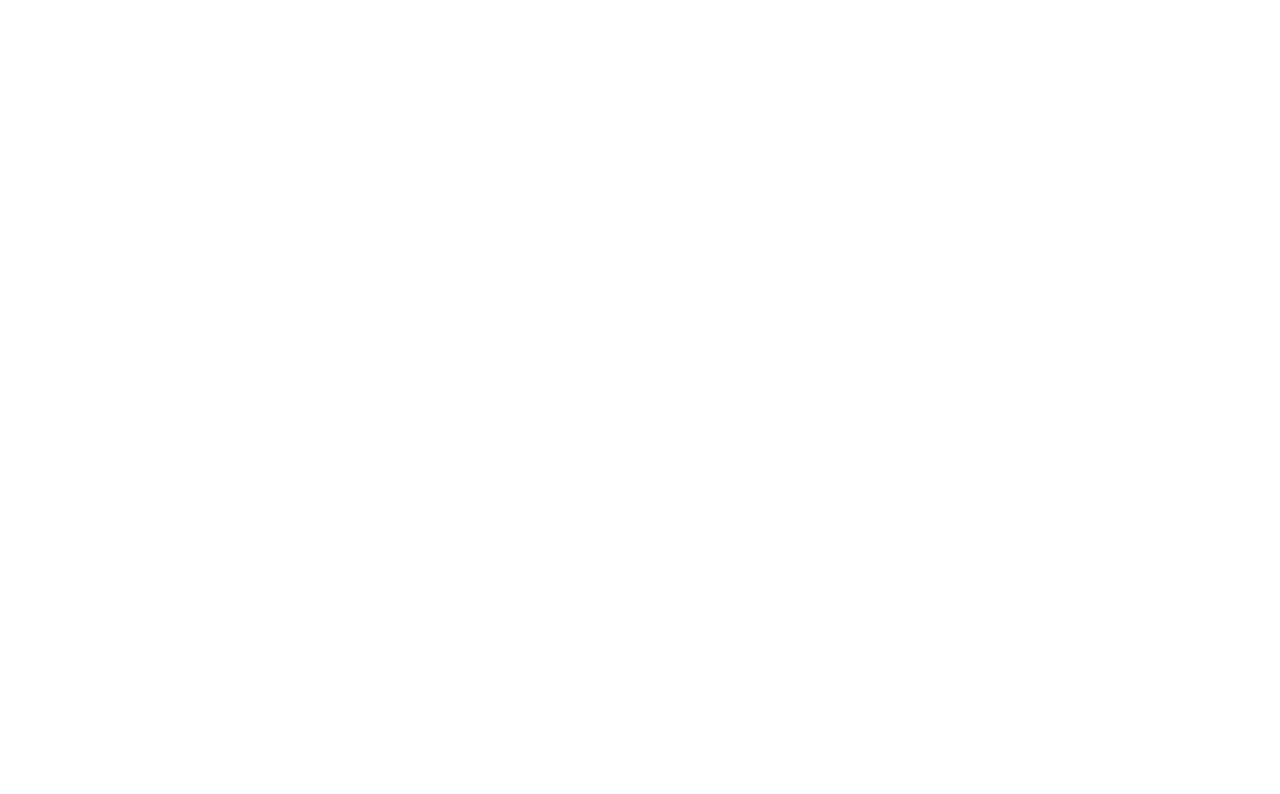
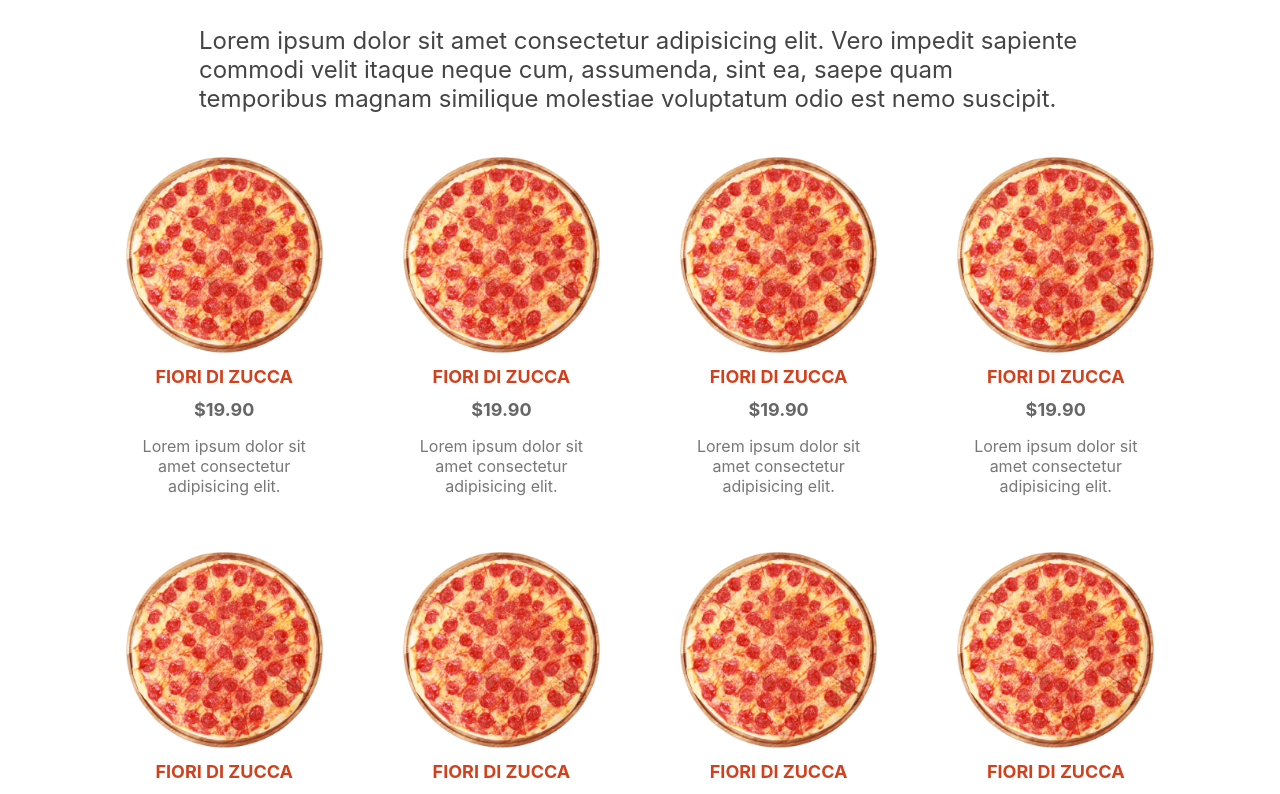
Before and after one commit to ufukcankurt/nextjs-food-order-app, a Next.js app: page / in a window 1280 px wide. Shown: the part 900-1694 px from the top of the page. Before the commit the page ends 820 px from the top, so only its background shows below. Built offline with nearby package versions, Linux system fonts and the light colour scheme.

Commit message:
Create | Listing Products

```diff
--- a/components/Featured.jsx
+++ b/components/Featured.jsx
@@ -21,8 +21,6 @@
     }
   }
 
-  console.log(index);
-
   return (
     <div className={styles.container}>
       <div className={styles.arrowContainer} style={{ left: 0 }} onClick={() => handleArrow("l")}>
--- /dev/null
+++ b/components/PizzaCard.jsx
@@ -0,0 +1,18 @@
+import styles from "../styles/PizzaCard.module.css"
+import React from 'react'
+import Image from "next/image"
+
+const PizzaCard = () => {
+  return (
+    <div className={styles.container}>
+        <Image src="/img/pizza.png" alt="" width="500" height="500" />
+        <h1 className={styles.title}>FIORI DI ZUCCA</h1>
+        <span className={styles.price}>$19.90</span>
+        <p className={styles.desc}>
+            Lorem ipsum dolor sit amet consectetur adipisicing elit.
+        </p>
+    </div>
+  )
+}
+
+export default PizzaCard
--- /dev/null
+++ b/components/PizzaList.jsx
@@ -0,0 +1,26 @@
+import styles from "../styles/PizzaList.module.css"
+import React from 'react'
+import PizzaCard from "./PizzaCard"
+
+const PizzaList = () => {
+  return (
+    <div className={styles.container}>
+        <h1 className={styles.title}>THE BEST PIZZA IN TOWN</h1>
+        <p className={styles.desc}>
+            Lorem ipsum dolor sit amet consectetur adipisicing elit. Vero impedit sapiente commodi velit itaque neque cum, assumenda, sint ea, saepe quam temporibus magnam similique molestiae voluptatum odio est nemo suscipit.
+        </p>
+        <div className={styles.wrapper}>
+            <PizzaCard/>
+            <PizzaCard/>
+            <PizzaCard/>
+            <PizzaCard/>
+            <PizzaCard/>
+            <PizzaCard/>
+            <PizzaCard/>
+            <PizzaCard/>
+        </div>
+    </div>
+  )
+}
+
+export default PizzaList
--- a/pages/index.js
+++ b/pages/index.js
@@ -1,6 +1,7 @@
 import Head from 'next/head'
 import Image from 'next/image'
 import Featured from '../components/Featured'
+import PizzaList from '../components/PizzaList'
 import styles from '../styles/Home.module.css'
 
 export default function Home() {
@@ -11,8 +12,8 @@
         <meta name="description" content="Best pizza shop in town" />
         <link rel="icon" href="/favicon.ico" />
       </Head>
-
       <Featured/>
+      <PizzaList/>
     </div>
   )
 }
--- a/styles/Navbar.module.css
+++ b/styles/Navbar.module.css
@@ -7,6 +7,7 @@
   justify-content: space-between;
   position: sticky;
   top: 0;
+  z-index: 999;
 }
 
 .item {
--- /dev/null
+++ b/styles/PizzaCard.module.css
@@ -0,0 +1,27 @@
+.container{
+    cursor: pointer;
+    width: 22%;
+    padding: 10px;
+    display: flex;
+    flex-direction: column;
+    align-items: center;
+    justify-content: center;
+    padding: 20px 40px;
+}
+
+.title{
+    font-size: 18px;
+    font-weight: bold;
+    color: #d1411e;
+}
+
+.price{
+    font-size: 18px;
+    font-weight: bold;
+    color: #666;
+}
+
+.desc{
+    text-align: center;
+    color: #777;
+}
--- /dev/null
+++ b/styles/PizzaList.module.css
@@ -0,0 +1,20 @@
+.container{
+    padding: 20px 10px;
+    display: flex;
+    flex-direction: column;
+    align-items: center;
+}
+
+.desc{
+    font-size: 24px;
+    color: #444;
+    width: 70%;
+}
+
+.wrapper{
+    width: 100%;
+    display: flex;
+    flex-wrap: wrap;
+    align-items: center;
+    justify-content: center;
+}
```
